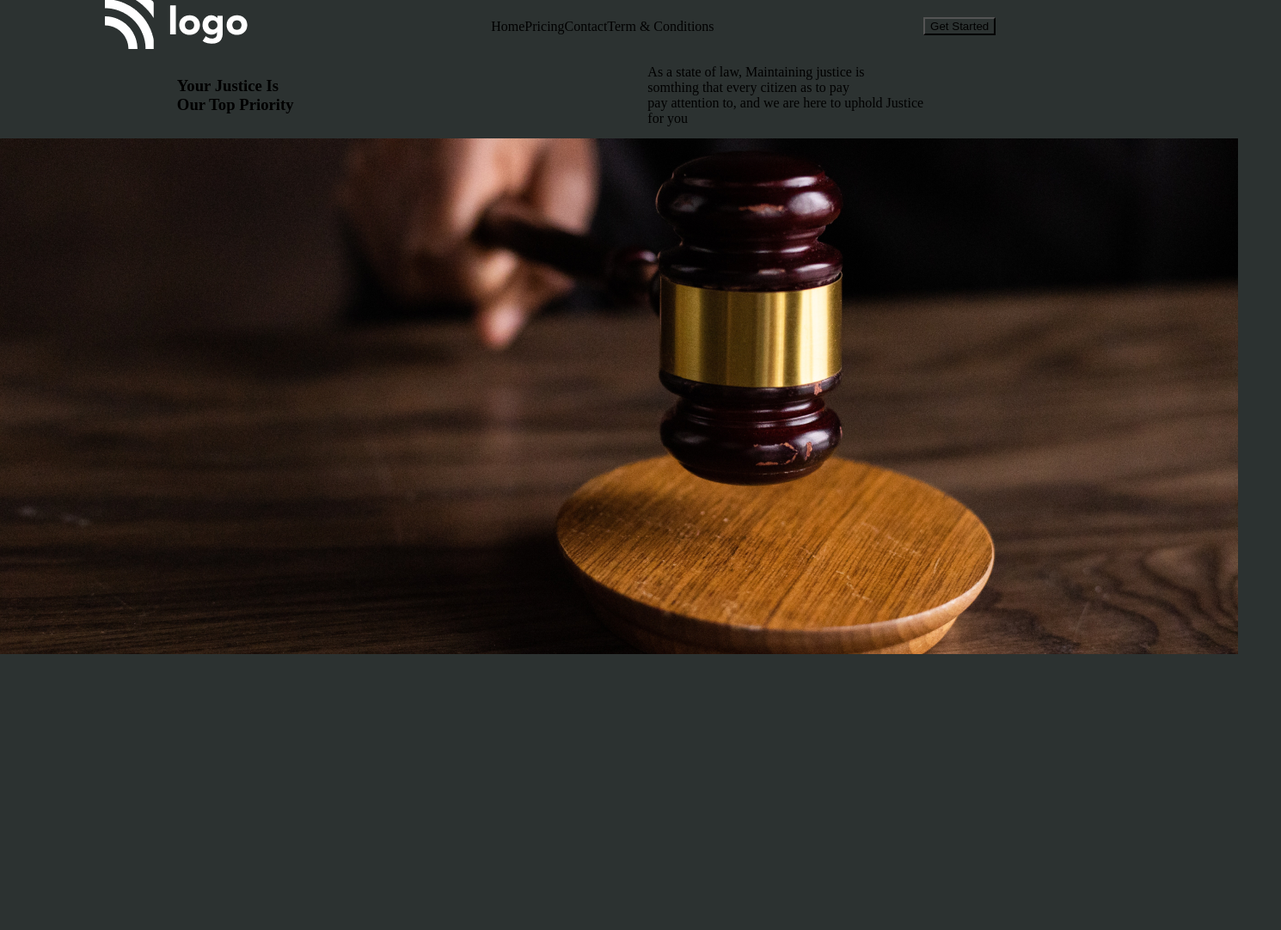
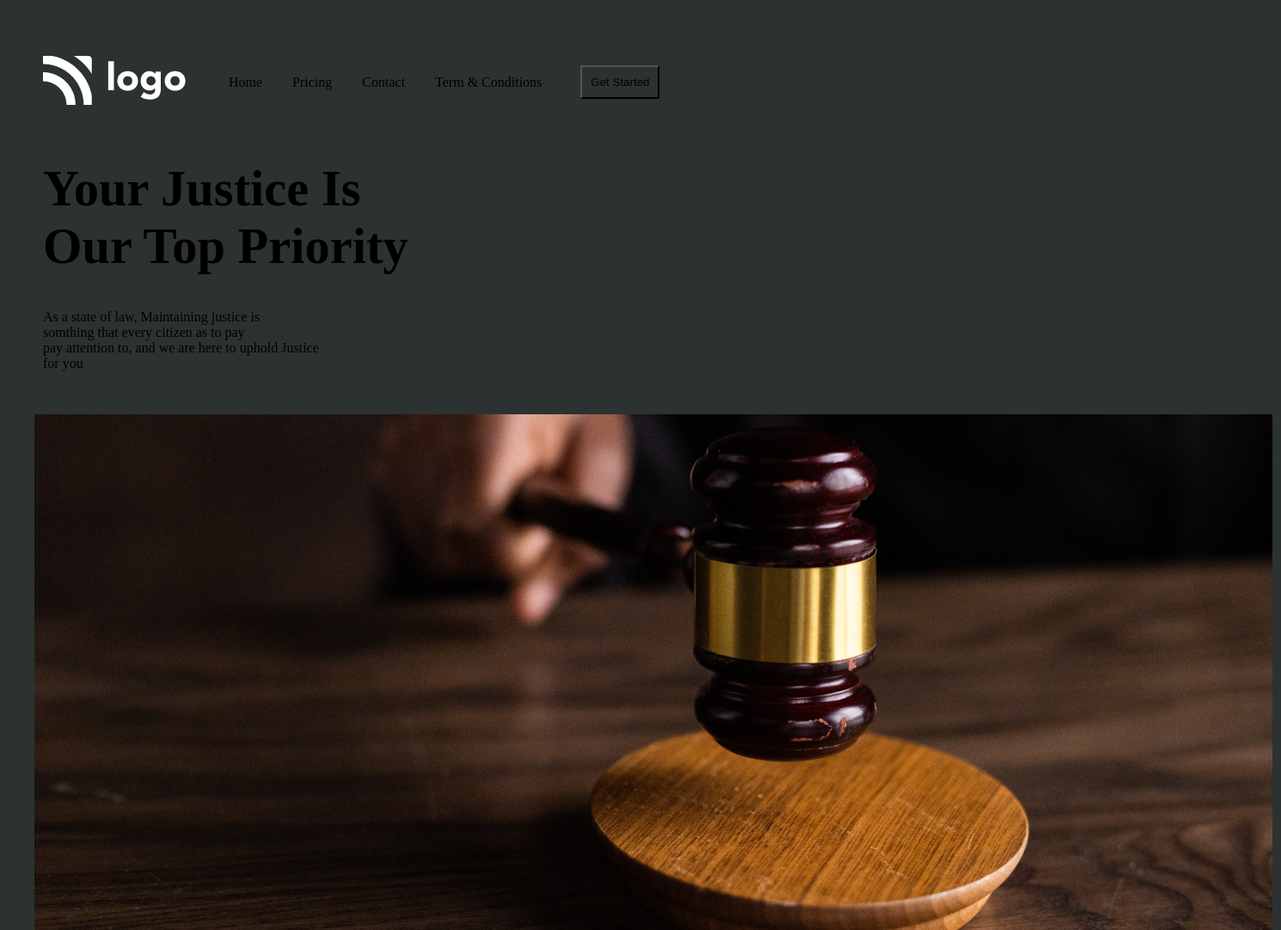
Before and after one commit to immzkhan/FSJS-2.0, a plain HTML site: page New folder/Project 3/index.html in a window 1280 px wide. Shown: the whole page at 86% size, 1490 px wide, since content can reach past the window. Before the commit the page ends 800 px from the top, so only its background shows below. Drawn offline with Linux system fonts and the light colour scheme.

Commit message:
Upadeting CSS File

```diff
--- a/New folder/Project 3/index.html
+++ b/New folder/Project 3/index.html
@@ -11,7 +11,7 @@
     <!-- Nav section -->
     <nav>
         <div>
-            <img src="./assets/white-logo.png" alt="">
+            <img class="" src="./assets/white-logo.png" alt="">
         </div>
         <div>
        <ul>
--- a/New folder/Project 3/style.css
+++ b/New folder/Project 3/style.css
@@ -1,9 +1,10 @@
 *{
-    margin: auto;
-    padding: auto;
+    margin: 0;
+    padding: 10px;
     background-color: #2c3231;
 }
 nav{
+    margin-top: 15px;
     display: flex;
     align-items: center;
 }
@@ -11,9 +12,13 @@ ul{
     display: flex;
     list-style: none;
  }
+ li{
+    margin-right: 15px;
+ }
 
 .text{
-    display: flex;
-    height: 100px;
 
  }
+ .heading{
+    font-size: 50px
+ }
```
